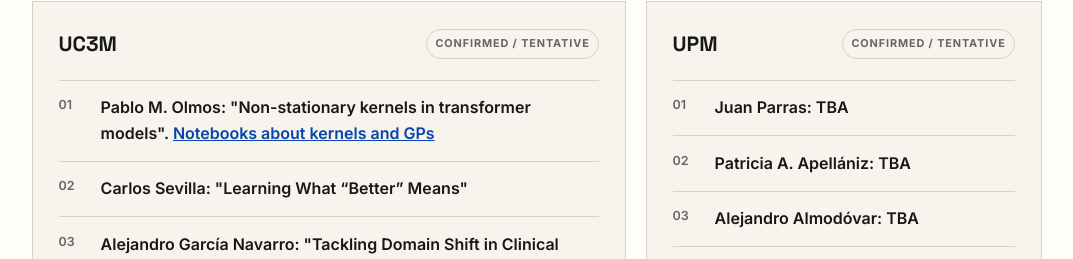
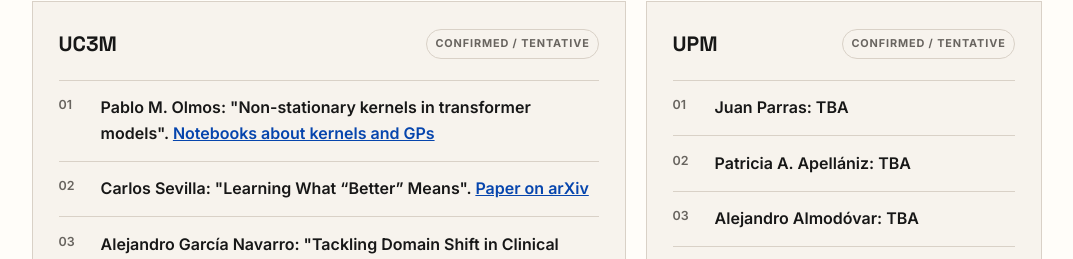
Before and after one commit to fatal-workshop/fatal-workshop.github.io, a plain HTML site: page index.html in a window 1280 px wide. Shown: the part 1822-2081 px from the top of the page, without its empty margins (138-1211 px from the left). Drawn offline with Linux system fonts and the light colour scheme.

Commit message:
updt_Carlos

```diff
--- a/index.html
+++ b/index.html
@@ -100,7 +100,7 @@
             </div>
             <ul class="speaker-list">
               <li><span class="index">01</span><span>Pablo M. Olmos: "Non-stationary kernels in transformer models".  <a href="https://github.com/OLMOS-PM/GPSS_2026" target="_blank" rel="noreferrer" style="color: #0645ad;">Notebooks about kernels and GPs</a></span></li>
-              <li><span class="index">02</span><span>Carlos Sevilla: "Learning What “Better” Means"</span></li>
+              <li><span class="index">02</span><span>Carlos Sevilla: "Learning What “Better” Means". <a href="https://arxiv.org/pdf/2511.05163" target="_blank" rel="noreferrer" style="color: #0645ad;">Paper on arXiv</a></span></li>
               <li><span class="index">03</span><span>Alejandro García Navarro: "Tackling Domain Shift in Clinical Microbiology"</span></li>
               <li><span class="index">04</span><span>Jose de Frutos: "Global Sensitivity Analysis through Projections: Sliced Sobol Indices and Rank-Based Estimation"</span></li>
               <li><span class="index">05</span><span>Nuria Balbás Esteban: "Systematic Morphometric Brain Autoencoding for Neurodegenerative Diseases"</span></li>
```
